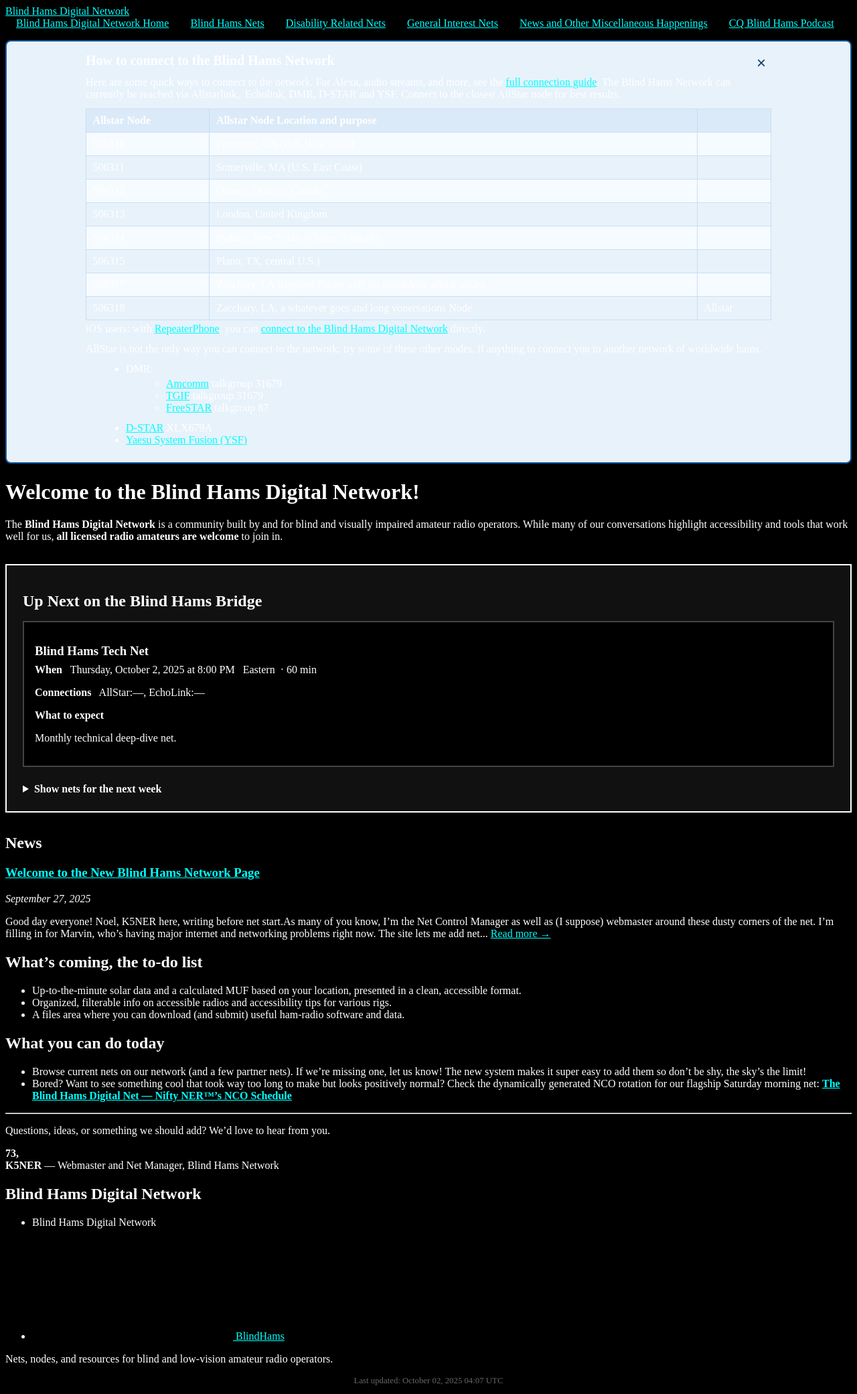
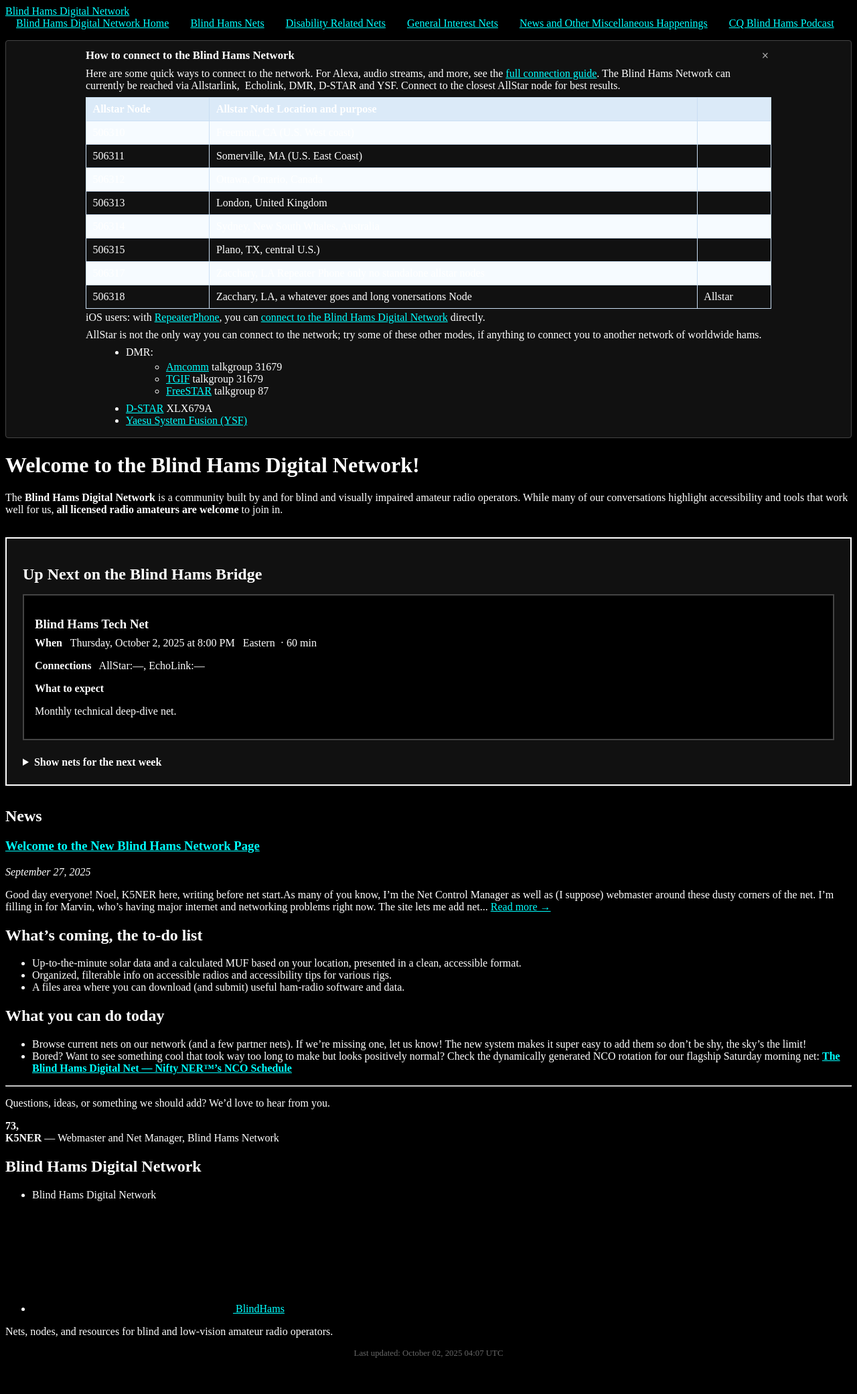
Before and after one commit to nromey/bh-network, a Jekyll site: the page built from index.md, in a window 1280 px wide. Shown: the whole page at 67% size. Built offline with Jekyll 4.4.1, drawn with Linux system fonts in a browser that asks for light colours; after the commit the page ends 2041 px from its top, so only the background shows below that.

Commit message:
A11y: richer <title> with context (News/CQBH) + meta description; Subtle notice banner; Add #etiquette anchor; TODO: anchors plan

```diff
--- a/_includes/head.html
+++ b/_includes/head.html
@@ -2,12 +2,23 @@
 <meta charset="utf-8">
 <meta name="viewport" content="width=device-width,initial-scale=1">
 
-{%- if site.title and page.title -%}
-  <title>{{ page.title }} | {{ site.title }}</title>
-{%- elsif site.title -%}
-  <title>{{ site.title }}</title>
+{%- assign __title_base = page.title | default: site.title -%}
+{%- assign __suffix = '' -%}
+{%- if page.layout == 'post' -%}
+  {%- assign __suffix = ' — News' -%}
+{%- endif -%}
+{%- if page.categories and page.categories contains 'cqbh' -%}
+  {%- assign __suffix = __suffix | append: ' — CQ Blind Hams' -%}
+{%- endif -%}
+{%- if site.title -%}
+  <title>{{ __title_base }}{{ __suffix }} | {{ site.title }}</title>
 {%- else -%}
-  <title>{{ page.title }}</title>
+  <title>{{ __title_base }}{{ __suffix }}</title>
+{%- endif -%}
+
+{%- assign __desc = page.excerpt | default: page.description | default: site.description -%}
+{%- if __desc -%}
+  <meta name="description" content="{{ __desc | strip_html | strip_newlines | truncate: 300 }}">
 {%- endif -%}
 
 {%- if site.plugins contains "jekyll-seo-tag" -%}
--- a/assets/css/site.css
+++ b/assets/css/site.css
@@ -23,24 +23,24 @@
   overflow: hidden; clip: rect(0,0,0,0); white-space: nowrap; border: 0;
 }
 
-/* --- Prominent notice banner --- */
+/* --- Notice banner (subtle, dark-theme friendly) --- */
 .notice-banner {
-  border: 2px solid #145da0;
-  background: #e8f2fb;
-  border-radius: 8px;
-  padding: 1rem 1rem 0.75rem;
-  margin: 1rem 0 1.5rem;
+  border: 1px solid #444;
+  background: #111;
+  border-radius: 4px;
+  padding: .75rem .75rem .5rem;
+  margin: 1rem 0 1.25rem;
 }
 .notice-inner { max-width: 64rem; margin: 0 auto; }
-.notice-heading { display: flex; align-items: start; justify-content: space-between; gap: 1rem; }
-.notice-title { margin: 0 0 .25rem; font-size: 1.25rem; line-height: 1.2; }
+.notice-heading { display: flex; align-items: start; justify-content: space-between; gap: .75rem; }
+.notice-title { margin: 0 0 .25rem; font-size: 1.05rem; line-height: 1.2; }
 .notice-dismiss {
-  appearance: none; border: 0; background: transparent; color: #0d3b66;
-  font-size: 1.5rem; line-height: 1; padding: .25rem .5rem; cursor: pointer;
+  appearance: none; border: 0; background: transparent; color: #aaa;
+  font-size: 1.1rem; line-height: 1; padding: .1rem .25rem; cursor: pointer;
 }
-.notice-dismiss:hover, .notice-dismiss:focus { color: #06223a; }
-.notice-content p { margin: 0.25rem 0 0.75rem; }
-.notice-content ul { margin: 0.25rem 0 0.75rem 1.25rem; }
+.notice-dismiss:hover, .notice-dismiss:focus { color: #fff; }
+.notice-content p { margin: 0.25rem 0 0.5rem; }
+.notice-content ul { margin: 0.25rem 0 0.5rem 1.25rem; }
 
 /* Connect table styles */
 .connect-table { width: 100%; border-collapse: collapse; }
```
Also changed, not shown: TODO.md (+5 -0 lines), nets/blind-hams/connect/index.md (+1 -1 lines).
